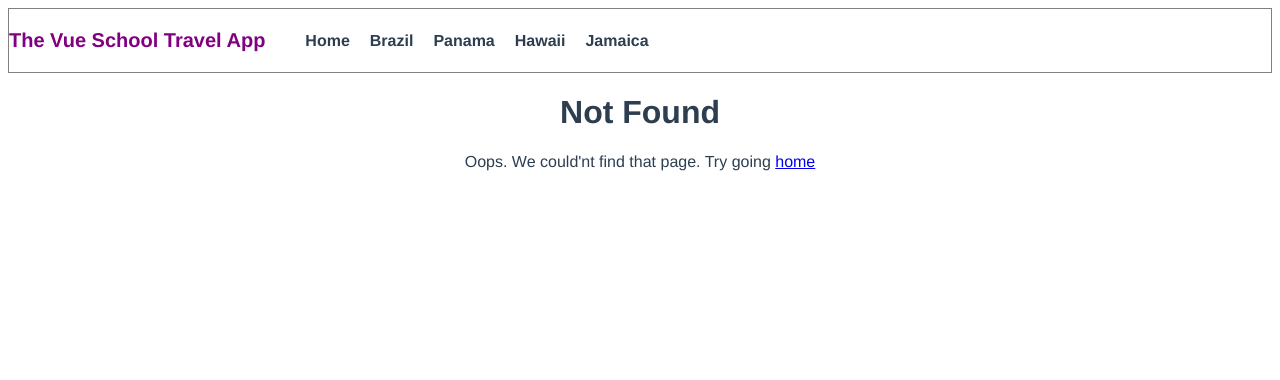
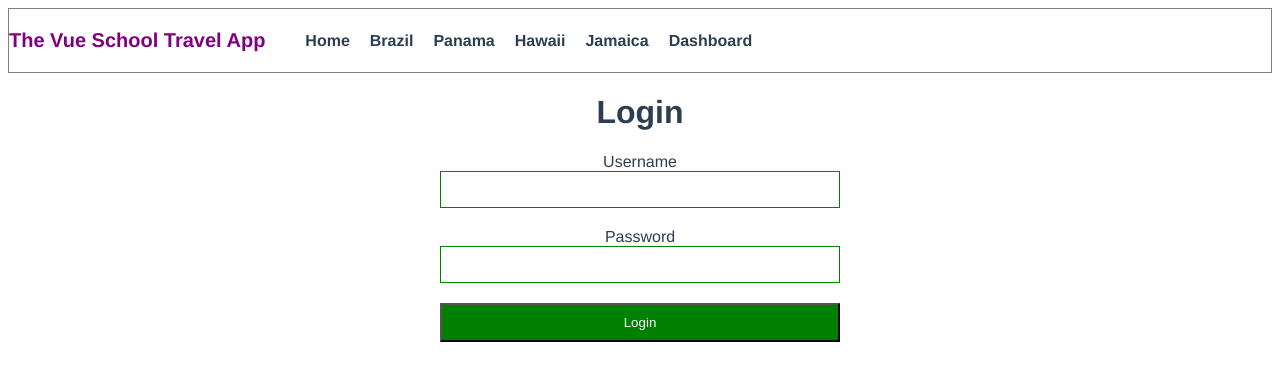
Before and after one commit to hidemiura1111/vue-travelapp, a Vue app: page /login in a window 1280 px wide. Before the commit this address had no page. Shown: the top 380 px of the page. Built offline with nearby package versions, Linux system fonts and the light colour scheme.

Commit message:
Add Login func

```diff
--- a/src/App.vue
+++ b/src/App.vue
@@ -74,4 +74,15 @@
 .fade-leave-to {
   opacity: 0;
 }
+
+.input {
+  border: 1px solid green;
+  padding: 10px;
+  margin-bottom: 20px;
+}
+.btn {
+  background-color: green;
+  color: white;
+  padding: 10px;
+}
 </style>
--- a/src/components/TheNavigation.vue
+++ b/src/components/TheNavigation.vue
@@ -14,6 +14,9 @@
         }">
         {{ destination.name }}
         </router-link>
+      </li>
+      <li class="links">
+        <router-link to="/user">Dashboard</router-link>
       </li>
     </ul>
   </div>
--- a/src/router/index.js
+++ b/src/router/index.js
@@ -37,6 +37,17 @@
     }
   },
   {
+    path: "/user",
+    name: "user",
+    component: () => import(/* webpackChunkName: "User" */ "../views/User"),
+    meta: { requiresAuth: true },
+  },
+  {
+    path: "/login",
+    name: "login",
+    component: () => import(/* webpackChunkName: "Login" */ "../views/Login"),
+  },
+  {
     path: "/404",
     alias: "*",
     name: "notFound",
@@ -67,6 +78,16 @@
   }
 });
 
-// router.beforeEach((to, from, next) => { });
+router.beforeEach((to, from, next) => {
+  if (to.matched.some(record => record.meta.requiresAuth)) {
+    if (!store.user) {
+      next({ name: "login" });
+    } else {
+      next();
+    }
+  } else {
+    next();
+  }
+});
 
 export default router;
--- a/src/store.js
+++ b/src/store.js
@@ -1,4 +1,5 @@
 export default {
+  user: null,
   destinations: [
     {
       name: "Brazil",
--- /dev/null
+++ b/src/views/Login.vue
@@ -0,0 +1,39 @@
+<template>
+  <div class="login">
+    <h1>Login</h1>
+    <div class="form">
+      <label for="Username">Username</label>
+      <input v-model="username" type="text" name="Username" class="input" />
+      <label for="password">Password</label>
+      <input v-model="password" type="password" class="input" />
+      <button @click="login" class="btn">Login</button>
+    </div>
+  </div>
+</template>
+
+<script>
+import store from "@/store";
+
+export default {
+  data() {
+    return {
+      username: null,
+      passoword: null,
+    };
+  }, methods: {
+    login() {
+      store.user = this.username;
+      this.$router.push("/user");
+    }
+  }
+}
+</script>
+
+<style scoped>
+.form{
+  display: flex;
+  flex-direction: column;
+  max-width: 400px;
+  margin: 0 auto;
+}
+</style>
--- /dev/null
+++ b/src/views/User.vue
@@ -0,0 +1,24 @@
+<template>
+<div>
+  <h1>Welcome {{ user }}</h1>
+  <button @click="logOut" class="btn">Log out</button>
+</div>
+</template>
+
+<script>
+import store from "@/store";
+
+export default {
+  data() {
+    return {
+      user: store.user,
+    }
+  },
+  methods: {
+    logOut() {
+      store.user = null;
+      this.$router.push("/");
+    }
+  },
+}
+</script>
```
